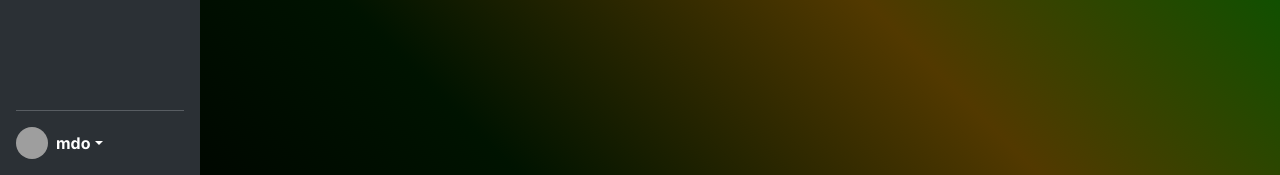
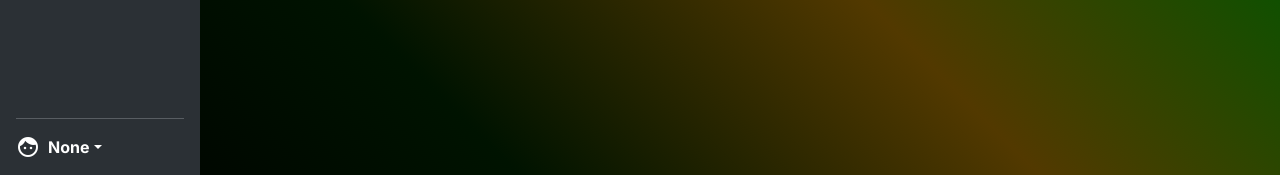
Before and after one commit to atomtables/GitMan, a Flask app: template templates/mainpage.html in a window 1280 px wide. Shown: the part 625-800 px from the top of the page. Run offline with Flask 2, Linux system fonts and the light colour scheme; the template is opened without the code that fills it, so the values that code supplies are empty; grey boxes are pictures that could not be loaded.

Commit message:
repositories

```diff
--- a/templates/base.html
+++ b/templates/base.html
@@ -96,8 +96,8 @@
             <div class="dropdown">
                 <a href="#" class="d-flex align-items-center link-body-emphasis text-decoration-none dropdown-toggle"
                    data-bs-toggle="dropdown" aria-expanded="false">
-                    <img src="https://github.com/mdo.png" alt="" width="32" height="32" class="rounded-circle me-2">
-                    <strong>mdo</strong>
+                    <span class="material-icons me-2 w-32 h-32">face</span>
+                    <strong>{{ user.username }}</strong>
                 </a>
                 <ul class="dropdown-menu text-small shadow">
                     <li><a class="dropdown-item" href="#">New project...</a></li>
```
